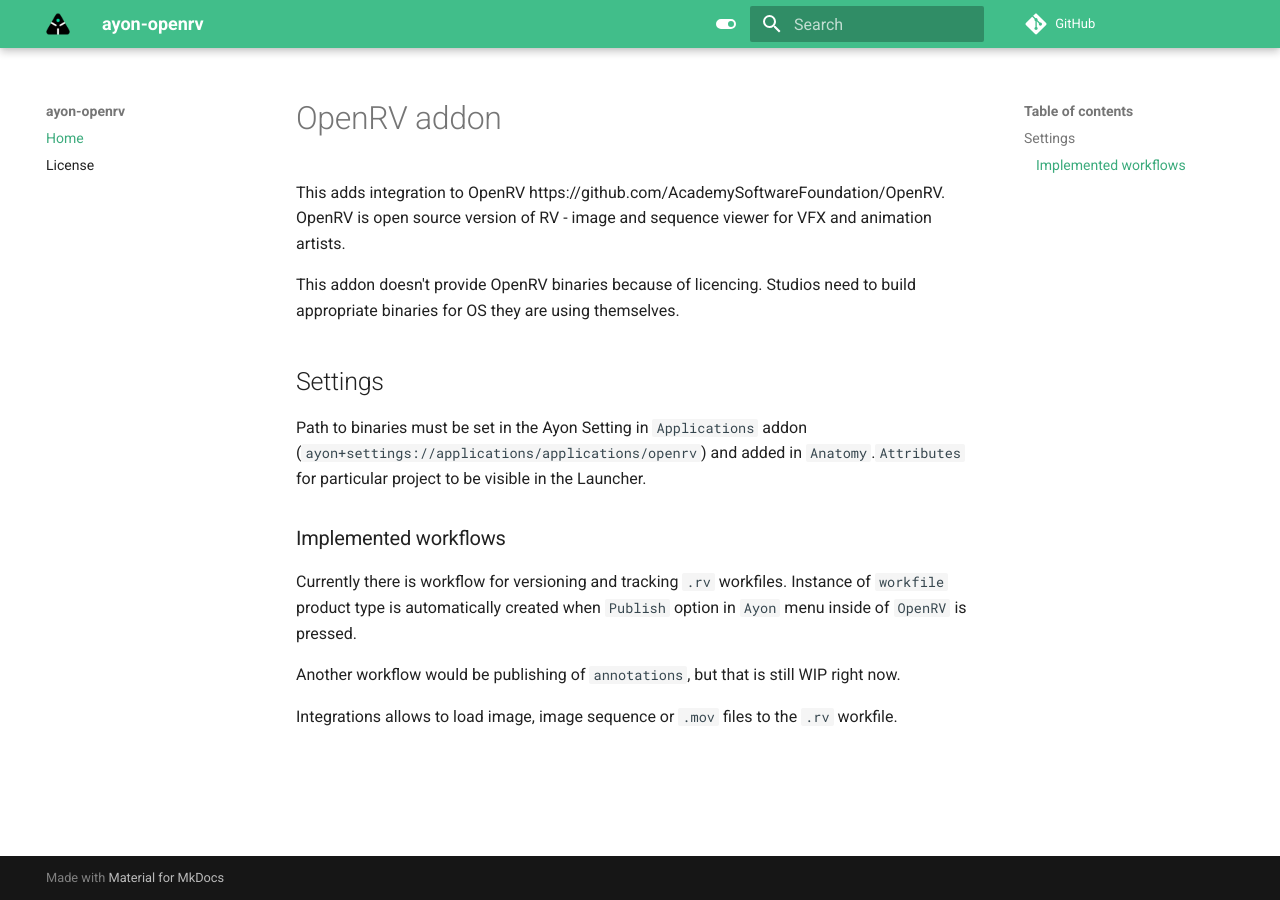
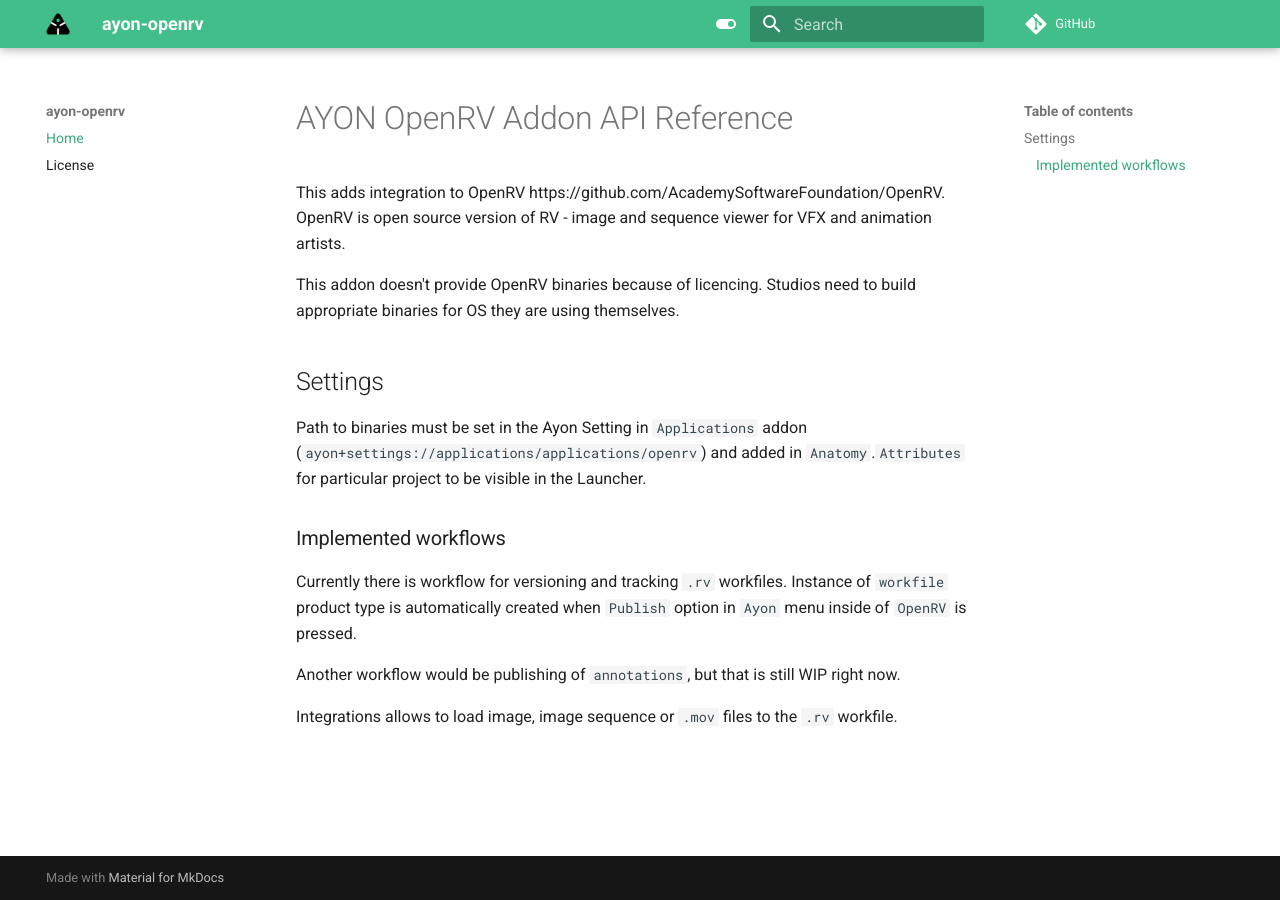
Before and after one commit to ynput/ayon-openrv, an MkDocs documentation site: the page built from docs/index.md, in a window 1280 px wide. Built offline with MkDocs 1.6.1 and Material for MkDocs 9.7.7, drawn with Linux system fonts in a browser that asks for light colours; comment, search, counter and statistics services are not loaded; the version menu is left out.

Commit message:
MK Docs: Refactor the title

```diff
--- a/docs/index.md
+++ b/docs/index.md
@@ -1 +1,3 @@
---8<-- "README.md"
+# AYON OpenRV Addon API Reference
+
+--8<-- "README.md:2"
```
